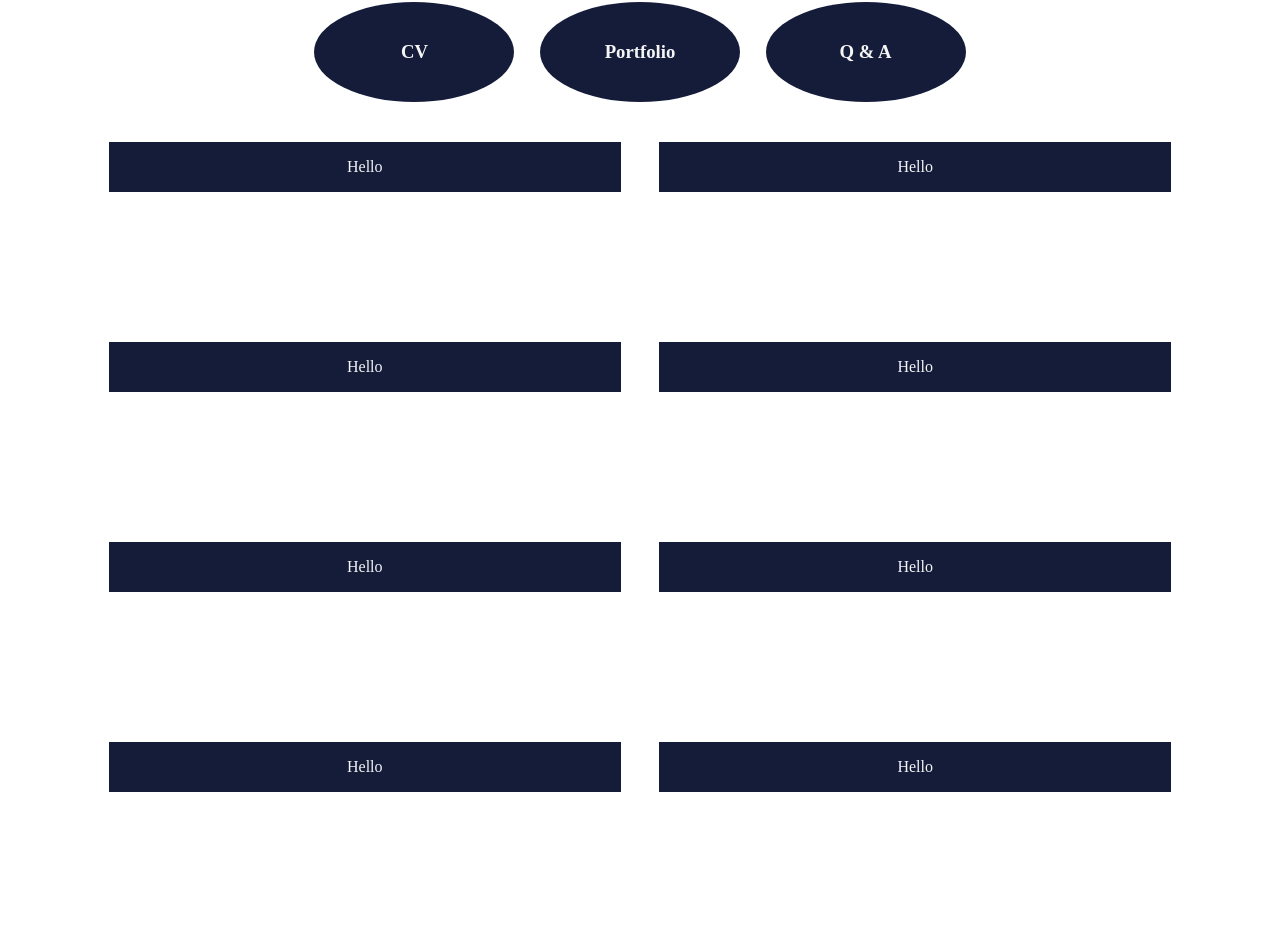
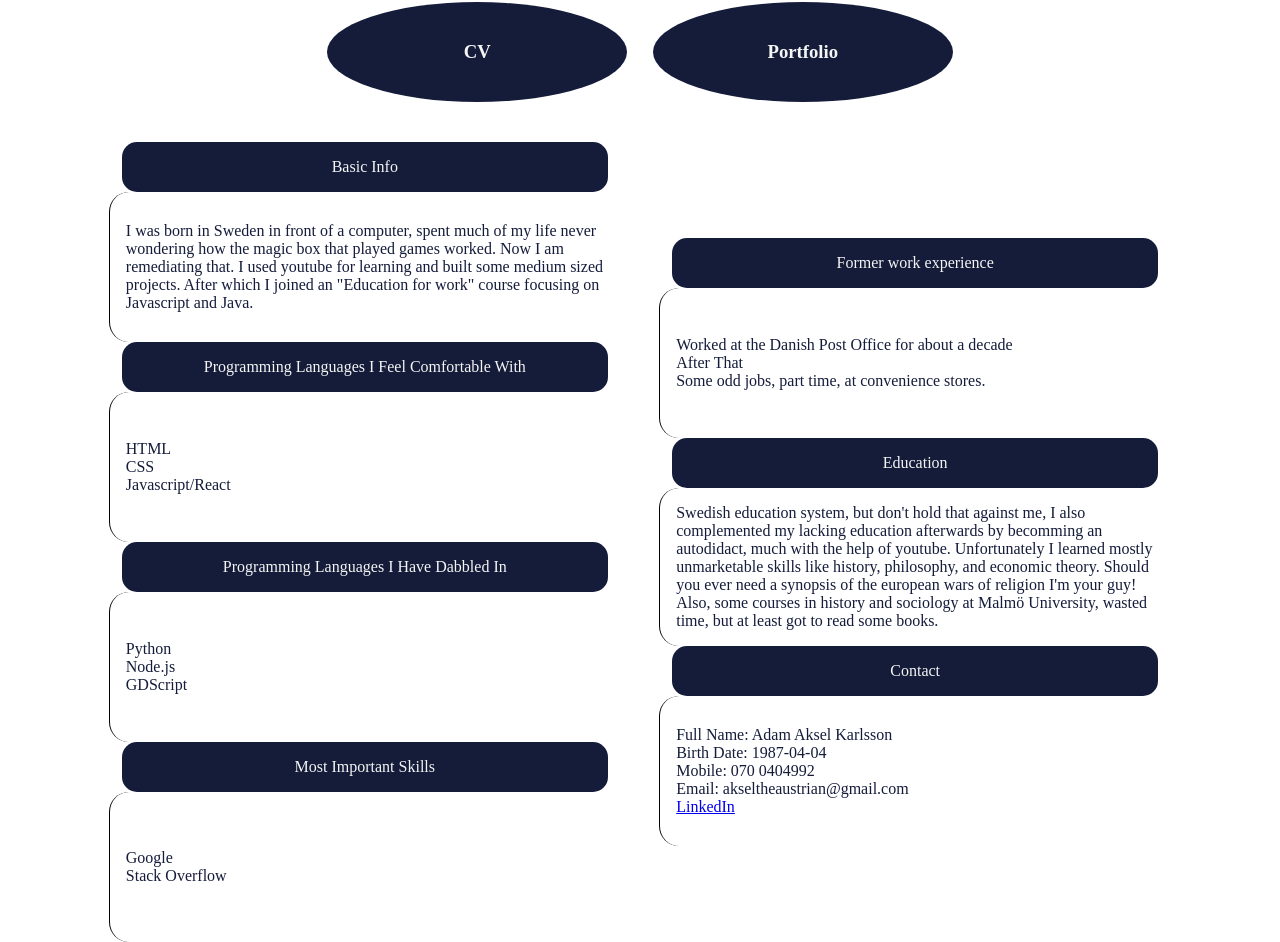
Before and after one commit to AdamAksel/adamcarlssonwebcv, a React (Vite) app: page / in a window 1280 px wide. Shown: the part 531-1473 px from the top of the page. Built offline with nearby package versions, Linux system fonts and the light colour scheme.

Commit message:
worst cv site of all time, now finished, i can never figure out what to write and at the same time not despising myself

```diff
--- a/src/App.jsx
+++ b/src/App.jsx
@@ -7,7 +7,7 @@ import {
   RouterProvider,
 } from 'react-router-dom'
 import './App.css'
-import { CV, Main, Portfolio, QandA } from './components'
+import { CV, Main, Portfolio } from './components'
 
 const StyledApp = styled.div``
 
@@ -15,7 +15,6 @@ const router = createBrowserRouter(
   createRoutesFromElements(
     <Route path='/' element={<Main />}>
       <Route index element={<CV />} />
-      <Route path='/q&a' element={<QandA />} />
       <Route path='/portfolio' element={<Portfolio />} />
     </Route>
   )
--- a/src/components/Links/CV/CV.elements.js
+++ b/src/components/Links/CV/CV.elements.js
@@ -34,6 +34,7 @@ export const CVItem = styled.div`
   min-height: 200px;
   min-width: 40vw;
   max-width: 40vw;
+
   @media only screen and (max-width: 636px) {
     max-width: 89vw;
   }
@@ -44,12 +45,32 @@ export const CVTitle = styled.div`
   align-items: center;
   flex: 1;
   background-color: #141c3a;
-  min-width: 40vw;
-  max-width: 40vw;
+  width: 38vw;
   min-height: 50px;
   max-height: 50px;
   color: whitesmoke;
+  font-size: auto;
+  border-radius: 15px;
+  padding: 1vh;
+  overflow: hidden;
   @media only screen and (max-width: 636px) {
-    min-width: 89vw;
+    width: 89vw;
   }
 `
+
+export const CVText = styled.div`
+  display: flex;
+  justify-content: flex-start;
+  align-items: center;
+  flex: 1;
+  background-color: #ffffff;
+  width: 40vw;
+  min-height: 150px;
+  color: #141c3a;
+  padding: 2vh;
+  border-radius: 20px;
+  border-left: 1px solid black;
+  @media only screen and (max-width: 636px) {
+    width: 89vw;
+  }
+`
--- a/src/components/Links/CV/CV.jsx
+++ b/src/components/Links/CV/CV.jsx
@@ -1,5 +1,5 @@
 import React from 'react'
-import { CVArea, CVItem, CVTitle, CVSide } from './CV.elements'
+import { CVArea, CVItem, CVTitle, CVSide, CVText } from './CV.elements'
 
 const CV = () => {
   return (
@@ -7,30 +7,87 @@ const CV = () => {
       <CVArea>
         <CVSide>
           <CVItem>
-            <CVTitle>Hello</CVTitle>
+            <CVTitle>Basic Info</CVTitle>
+            <CVText>
+              I was born in Sweden in front of a computer, spent much of my life
+              never wondering how the magic box that played games worked. Now I
+              am remediating that. I used youtube for learning and built some
+              medium sized projects. After which I joined an "Education for
+              work" course focusing on Javascript and Java.
+            </CVText>
           </CVItem>
           <CVItem>
-            <CVTitle>Hello</CVTitle>
+            <CVTitle>Programming Languages I Feel Comfortable With</CVTitle>
+            <CVText>
+              <ul>
+                <li>HTML</li>
+                <li>CSS</li>
+                <li>Javascript/React</li>
+              </ul>
+            </CVText>
           </CVItem>
           <CVItem>
-            <CVTitle>Hello</CVTitle>
+            <CVTitle>Programming Languages I Have Dabbled In</CVTitle>
+            <CVText>
+              <ul>
+                <li>Python</li>
+                <li>Node.js</li>
+                <li>GDScript</li>
+              </ul>
+            </CVText>
           </CVItem>
           <CVItem>
-            <CVTitle>Hello</CVTitle>
+            <CVTitle>Most Important Skills</CVTitle>
+            <CVText>
+              <ul>
+                <li>Google</li>
+                <li>Stack Overflow</li>
+              </ul>
+            </CVText>
           </CVItem>
         </CVSide>
         <CVSide>
           <CVItem>
-            <CVTitle>Hello</CVTitle>
+            <CVTitle>Former work experience</CVTitle>
+            <CVText>
+              <ul>
+                <li>Worked at the Danish Post Office for about a decade</li>
+                <li>After That</li>
+                <li>Some odd jobs, part time, at convenience stores.</li>
+              </ul>
+            </CVText>
           </CVItem>
           <CVItem>
-            <CVTitle>Hello</CVTitle>
+            <CVTitle>Education</CVTitle>
+            <CVText>
+              Swedish education system, but don't hold that against me, I also
+              complemented my lacking education afterwards by becomming an
+              autodidact, much with the help of youtube. Unfortunately I learned
+              mostly unmarketable skills like history, philosophy, and economic
+              theory. Should you ever need a synopsis of the european wars of
+              religion I'm your guy! Also, some courses in history and sociology
+              at Malmö University, wasted time, but at least got to read some
+              books.
+            </CVText>
           </CVItem>
           <CVItem>
-            <CVTitle>Hello</CVTitle>
-          </CVItem>
-          <CVItem>
-            <CVTitle>Hello</CVTitle>
+            <CVTitle>Contact</CVTitle>
+            <CVText>
+              <ul>
+                <li>Full Name: Adam Aksel Karlsson</li>
+                <li>Birth Date: 1987-04-04</li>
+                <li>Mobile: 070 0404992</li>
+                <li>Email: akseltheaustrian@gmail.com</li>
+                <li>
+                  <a
+                    target='_blank'
+                    href='https://www.linkedin.com/in/adam-karlsson-94b8a718a/'
+                  >
+                    LinkedIn
+                  </a>{' '}
+                </li>
+              </ul>
+            </CVText>
           </CVItem>
         </CVSide>
       </CVArea>
--- a/src/components/Links/Links.elements.js
+++ b/src/components/Links/Links.elements.js
@@ -19,7 +19,7 @@ export const LinksItem = styled.div`
   justify-content: center;
   align-items: center;
   flex: 1;
-  min-width: 200px;
+  min-width: 300px;
   min-height: 100px;
   border-radius: 50%;
   background-color: #141c3a;
@@ -31,7 +31,4 @@ export const LinksItem = styled.div`
     color: darkgray;
     box-shadow: 3px 0px 2px;
   }
-  @media only screen and (max-width: 636px) {
-    min-width: 300px;
-  }
 `
--- a/src/components/Links/Links.jsx
+++ b/src/components/Links/Links.jsx
@@ -20,12 +20,6 @@ const Links = () => {
             <h3>Portfolio</h3>
           </LinksItem>
         </Link>
-
-        <Link style={{ color: 'inherit', textDecoration: 'inherit' }} to='/q&a'>
-          <LinksItem>
-            <h3>Q & A</h3>
-          </LinksItem>
-        </Link>
       </LinksArea>
     </>
   )
--- a/src/components/Links/QandA/QandA.elements.js
+++ /dev/null
@@ -1,64 +0,0 @@
-import styled from 'styled-components'
-
-export const QAArea = styled.div`
-  display: flex;
-  justify-content: center;
-  align-items: flex-start;
-  min-width: 90vw;
-  max-width: 90vw;
-  flex: 1;
-  gap: 3vw;
-  @media only screen and (max-width: 636px) {
-    flex-direction: column;
-  }
-`
-
-export const QASide = styled.div`
-  display: flex;
-  justify-content: flex-start;
-  align-items: flex-start;
-  min-width: 38vw;
-  max-width: 38vw;
-  flex: 1;
-  gap: 2vh;
-  flex-direction: column;
-  @media only screen and (max-width: 636px) {
-    max-width: 89vw;
-  }
-`
-
-export const QAItem = styled.div`
-  display: flex;
-  justify-content: flex-start;
-  align-items: flex-start;
-  flex: 1;
-  flex-direction: column;
-  min-height: fit-content;
-  min-width: 40vw;
-  border-radius: 20px;
-  border-left: 1px solid black;
-  padding: 1vh;
-  margin-left: 1vh;
-  @media only screen and (max-width: 636px) {
-    max-width: 87vw;
-  }
-`
-
-export const QAList = styled.ul`
-  text-decoration: none;
-  display: flex;
-  justify-content: space-evenly;
-  align-items: flex-start;
-  flex-direction: column;
-  width: 35vw;
-  gap: 1vh;
-  @media only screen and (max-width: 636px) {
-    width: 85vw;
-  }
-`
-
-export const QALi = styled.li`
-  font-size: larger;
-  display: flex;
-  justify-content: flex-start;
-`
--- a/src/components/Links/QandA/QandA.jsx
+++ /dev/null
@@ -1,59 +0,0 @@
-import React from 'react'
-import { QAArea, QASide, QAItem, QAList, QALi } from './QandA.elements'
-
-const QandA = () => {
-  return (
-    <QAArea>
-      <QASide>
-        <QAItem>
-          <QAList>
-            <QALi>Q: Hello you there!</QALi>
-            <QALi>A: Yes I am</QALi>
-          </QAList>
-        </QAItem>
-        <QAItem>
-          <QAList>
-            <QALi>
-              Q: Lorem ipsum dolor sit amet consectetur, adipisicing elit. Eum
-              aperiam molestias repellat nulla explicabo, doloremque quos vitae
-              voluptate dolorum earum delectus tempore voluptas eos debitis iste
-              accusantium ratione? Odio, dolorum.
-            </QALi>
-            <QALi>
-              A: Lorem ipsum dolor sit amet consectetur adipisicing elit. Natus
-              adipisci facilis et voluptate unde voluptatem, sequi minima
-              nostrum a ullam reiciendis sunt rem nihil ratione porro optio
-              consequatur, nemo in.
-            </QALi>
-          </QAList>
-        </QAItem>
-      </QASide>
-      <QASide>
-        <QAItem>
-          <QAList>
-            <QALi>
-              Q: Lorem ipsum dolor sit amet consectetur, adipisicing elit. Eum
-              aperiam molestias repellat nulla explicabo, doloremque quos vitae
-              voluptate dolorum earum delectus tempore voluptas eos debitis iste
-              accusantium ratione? Odio, dolorum.
-            </QALi>
-            <QALi>
-              A: Lorem ipsum dolor sit amet consectetur adipisicing elit. Natus
-              adipisci facilis et voluptate unde voluptatem, sequi minima
-              nostrum a ullam reiciendis sunt rem nihil ratione porro optio
-              consequatur, nemo in.
-            </QALi>
-          </QAList>
-        </QAItem>
-        <QAItem>
-          <QAList>
-            <QALi>Q: Question</QALi>
-            <QALi>A: Answer</QALi>
-          </QAList>
-        </QAItem>
-      </QASide>
-    </QAArea>
-  )
-}
-
-export default QandA
--- a/src/components/index.js
+++ b/src/components/index.js
@@ -4,4 +4,3 @@ export { default as Hero } from './Hero/Hero'
 export { default as Links } from './Links/Links'
 export { default as CV } from './Links/CV/CV'
 export { default as Portfolio } from './Links/Portfolio/Portfolio'
-export { default as QandA } from './Links/QandA/QandA'
```
